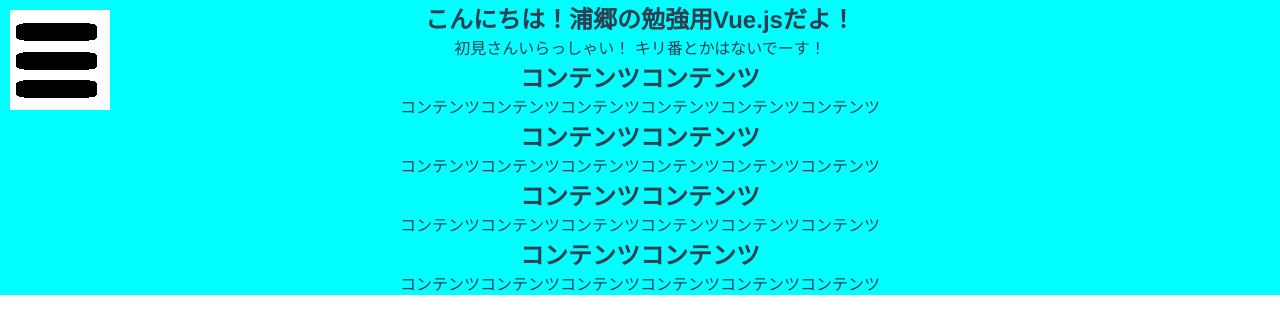
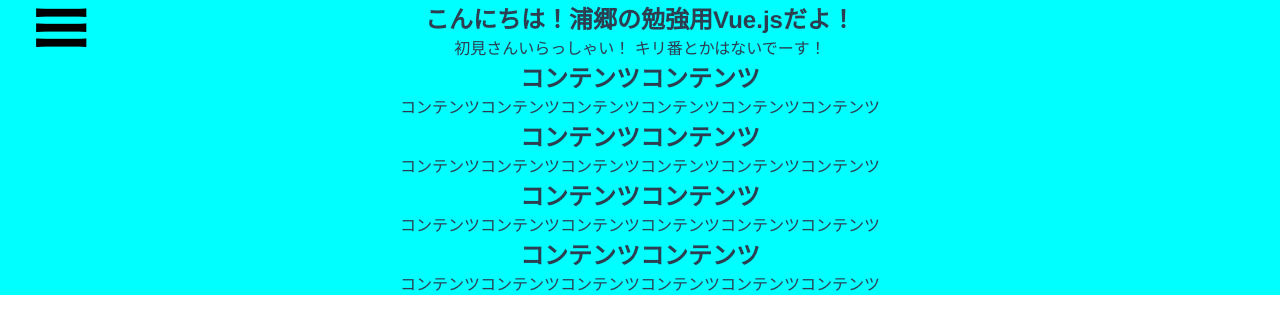
Before and after one commit to uragou/web-nuxt, a Vue app: page / in a window 1280 px wide. Shown: the top 334 px of the page. Built offline with nearby package versions, Linux system fonts and the light colour scheme.

Commit message:
ハンバーガーメニューのアニメーション作成

```diff
--- a/src/Head.vue
+++ b/src/Head.vue
@@ -1,10 +1,16 @@
 <template>
-  <div id="head" v-bind:class= "{actmenu:hum}">
-      <img id="humberger" @click = "hum = !hum" src="./assets/humberger.png">
-      <ul v-show = "hum" >
+  <div id="head">
+    <transition name= "amenu" mode="out-in">
+      <div id="acthead" v-if= "hum" key= "act">
+        <div id="humberger"  @click = "hum = !hum">ー<br>ー<br>ー</div>
+        <ul>
           <router-link class = "menu" name = "home" tag="li" to="/"><a>home</a></router-link>
           <router-link class = "menu" name = "contact" tag="li" to="/contact"><a>contact</a></router-link>
         </ul>
+      </div>
+      <div id="humberger"  @click = "hum = !hum" v-else key = "hid">ー<br>ー<br>ー</div>
+    </transition>
+
   </div>
 </template>
 
@@ -22,16 +28,22 @@ export default {
 <style>
 #head{
   position: fixed;
+  text-align: center;
   font-size: 20px;
   font-weight:700;
-    color: black;
   margin: 5;
   padding: 0;
   z-index: 9999;
 }
 
-.Hclass{
-  background-color: rgba(240, 248, 255, 0.7);
+#acthead{
+  position: fixed;
+  background-color: blueviolet;
+  width: 15%;
+  height: 100%;
+  margin: 5;
+  padding: 0;
+  z-index: 9999;
 }
 
 ul{
@@ -45,16 +57,29 @@ ul{
   padding: 20px;
 }
 
-.actmenu{
-  background-color: blueviolet;
-  width: 20%;
-  height: 100%;
-
-}
-
 #humberger{
-  margin: 10px;
+  cursor: default;
+  margin: 10px 30px;
+  line-height: 15px;
+  font-size: 60px;
 }
 
 
+.amenu-enter-active{
+  transition-property: all;
+  transition-duration: 0.6s;
+  transition-timing-function: linear;
+}
+.amenu-leave-active{
+  transition: opacity .5s;
+}
+
+.amenu-enter{
+  transform: translateX(-200px);
+  opacity: 0;
+}
+
+.amenu-leave-to{
+  opacity: 0;
+}
 </style>
```
Lines whose indentation alone changed are shown as unchanged.
